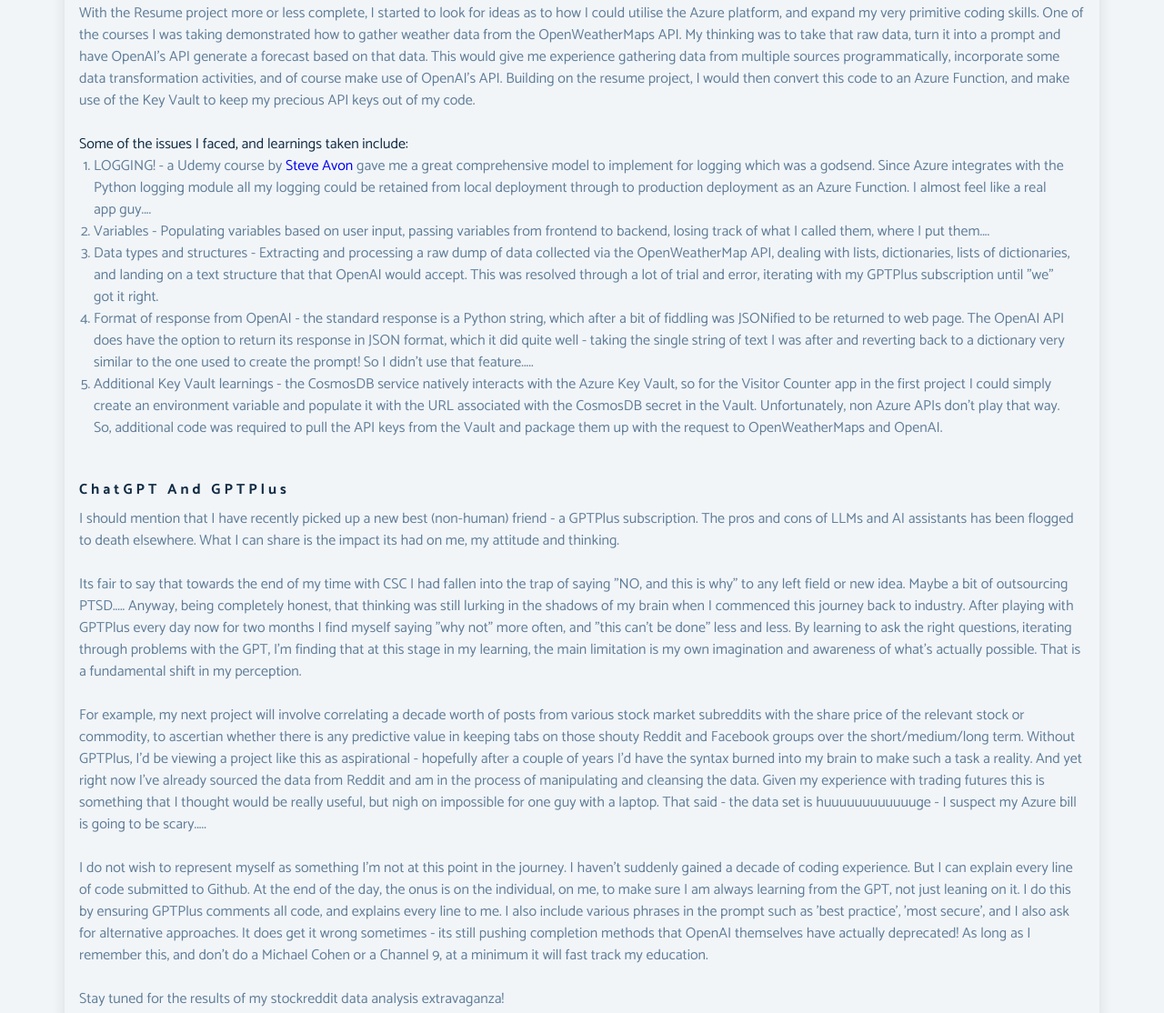
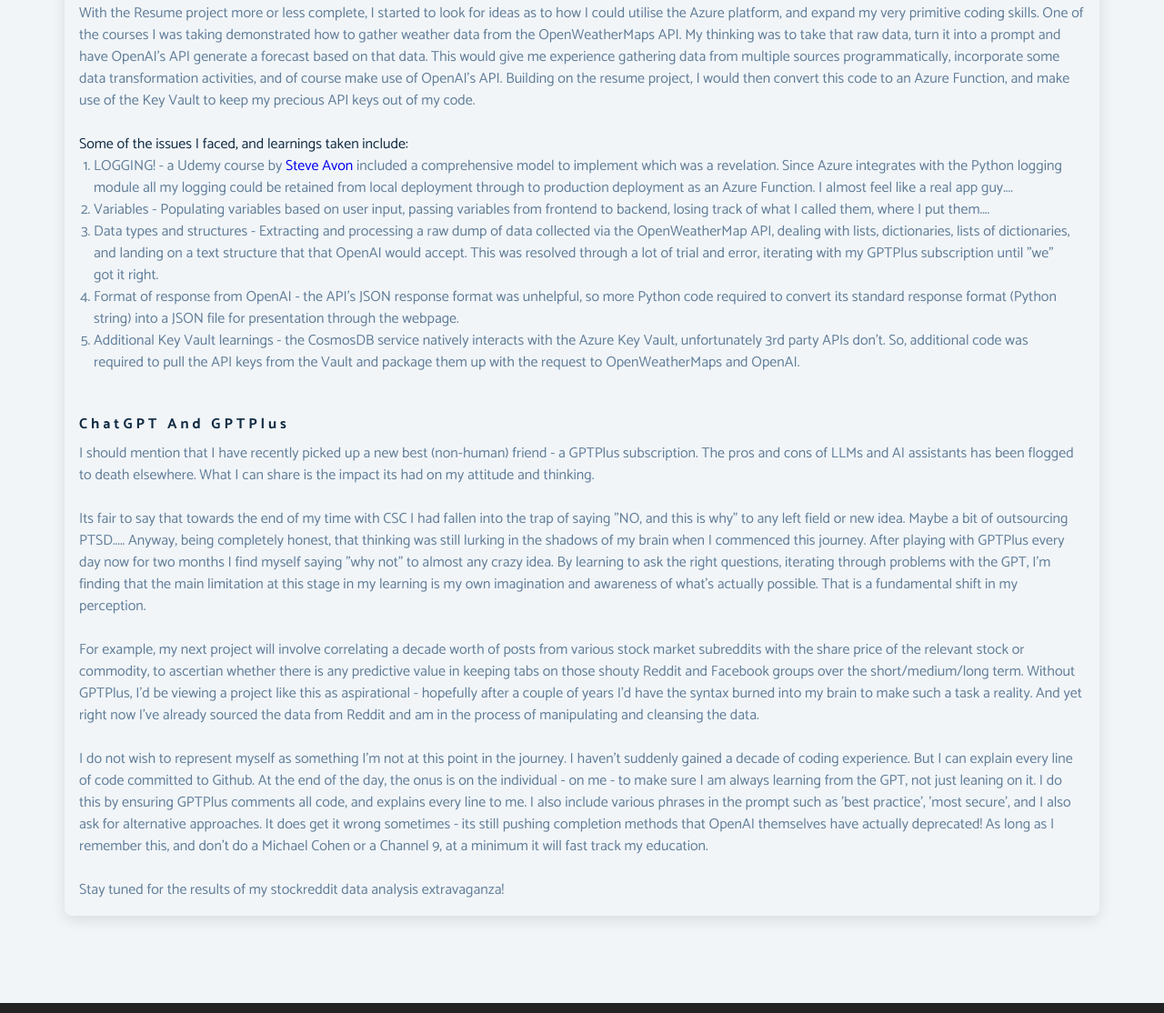
Before and after one commit to pgkeogh/ResumeProject, a plain HTML site: page FrontEnd/blog.html in a window 1280 px wide. Shown: the part 3541-4655 px from the top of the page at 91% size. Drawn offline with Linux system fonts and the light colour scheme; a web font is replaced by a local one.

Commit message:
Minor corrections to blog

```diff
--- a/FrontEnd/blog.html
+++ b/FrontEnd/blog.html
@@ -328,27 +328,27 @@
               <br>
               <br>
                 <UL> Some of the issues I faced, and learnings taken include:
-                  <li>LOGGING! - a Udemy course by <a href="https://www.udemy.com/user/steveavon/">Steve Avon</a> gave me a great comprehensive model to implement for logging which was a godsend. Since Azure integrates with the Python logging module all my logging could be retained from local deployment through to production deployment as an Azure Function. I almost feel like a real app guy....</li>
+                  <li>LOGGING! - a Udemy course by <a href="https://www.udemy.com/user/steveavon/">Steve Avon</a> included a comprehensive model to implement which was a revelation. Since Azure integrates with the Python logging module all my logging could be retained from local deployment through to production deployment as an Azure Function. I almost feel like a real app guy....</li>
                   <li>Variables - Populating variables based on user input, passing variables from frontend to backend, losing track of what I called them, where I put them....</li>
                   <li>Data types and structures - Extracting and processing a raw dump of data collected via the OpenWeatherMap API, dealing with lists, dictionaries, lists of dictionaries, and landing on a text structure that that OpenAI would accept. This was resolved through a lot of trial and error, iterating with my GPTPlus subscription until "we" got it right.</li>
-                  <li>Format of response from OpenAI - the standard response is a Python string, which after a bit of fiddling was JSONified to be returned to web page. The OpenAI API does have the option to return its response in JSON format, which it did quite well - taking the single string of text I was after and reverting back to a dictionary very similar to the one used to create the prompt! So I didn't use that feature..... </li>
-                  <li>Additional Key Vault learnings - the CosmosDB service natively interacts with the Azure Key Vault, so for the Visitor Counter app in the first project I could simply create an environment variable and populate it with the URL associated with the CosmosDB secret in the Vault. Unfortunately, non Azure APIs don't play that way. So, additional code was required to pull the API keys from the Vault and package them up with the request to OpenWeatherMaps and OpenAI.</li>
+                  <li>Format of response from OpenAI - the API's JSON response format was unhelpful, so more Python code required to convert its standard response format (Python string) into a JSON file for presentation through the webpage. </li>
+                  <li>Additional Key Vault learnings - the CosmosDB service natively interacts with the Azure Key Vault, unfortunately 3rd party APIs don't. So, additional code was required to pull the API keys from the Vault and package them up with the request to OpenWeatherMaps and OpenAI.</li>
                 </UL>
               </p>
               <br>
               <br>
               <h5>ChatGPT and GPTPlus</h5>
               <p>
-              I should mention that I have recently picked up a new best (non-human) friend - a GPTPlus subscription. The pros and cons of LLMs and AI assistants has been flogged to death elsewhere. What I can share is the impact its had on me, my attitude and thinking.
+              I should mention that I have recently picked up a new best (non-human) friend - a GPTPlus subscription. The pros and cons of LLMs and AI assistants has been flogged to death elsewhere. What I can share is the impact its had on my attitude and thinking.
               <br>
               <br>
-              Its fair to say that towards the end of my time with CSC I had fallen into the trap of saying "NO, and this is why" to any left field or new idea. Maybe a bit of outsourcing PTSD..... Anyway, being completely honest, that thinking was still lurking in the shadows of my brain when I commenced this journey back to industry. After playing with GPTPlus every day now for two months I find myself saying "why not" more often, and "this can't be done" less and less. By learning to ask the right questions, iterating through problems with the GPT, I'm finding that at this stage in my learning, the main limitation is my own imagination and awareness of what's actually possible. That is a fundamental shift in my perception.
+              Its fair to say that towards the end of my time with CSC I had fallen into the trap of saying "NO, and this is why" to any left field or new idea. Maybe a bit of outsourcing PTSD..... Anyway, being completely honest, that thinking was still lurking in the shadows of my brain when I commenced this journey. After playing with GPTPlus every day now for two months I find myself saying "why not" to almost any crazy idea. By learning to ask the right questions, iterating through problems with the GPT, I'm finding that the main limitation at this stage in my learning is my own imagination and awareness of what's actually possible. That is a fundamental shift in my perception.
               <br>
               <br>
-              For example, my next project will involve correlating a decade worth of posts from various stock market subreddits with the share price of the relevant stock or commodity, to ascertian whether there is any predictive value in keeping tabs on those shouty Reddit and Facebook groups over the short/medium/long term. Without GPTPlus, I'd be viewing a project like this as aspirational - hopefully after a couple of years I'd have the syntax burned into my brain to make such a task a reality. And yet right now I've already sourced the data from Reddit and am in the process of manipulating and cleansing the data. Given my experience with trading futures this is something that I thought would be really useful, but nigh on impossible for one guy with a laptop. That said - the data set is huuuuuuuuuuuuge - I suspect my Azure bill is going to be scary.....
+              For example, my next project will involve correlating a decade worth of posts from various stock market subreddits with the share price of the relevant stock or commodity, to ascertian whether there is any predictive value in keeping tabs on those shouty Reddit and Facebook groups over the short/medium/long term. Without GPTPlus, I'd be viewing a project like this as aspirational - hopefully after a couple of years I'd have the syntax burned into my brain to make such a task a reality. And yet right now I've already sourced the data from Reddit and am in the process of manipulating and cleansing the data.
               <br>
               <br>
-              I do not wish to represent myself as something I'm not at this point in the journey. I haven't suddenly gained a decade of coding experience. But I can explain every line of code submitted to Github. At the end of the day, the onus is on the individual, on me, to make sure I am always learning from the GPT, not just leaning on it. I do this by ensuring GPTPlus comments all code, and explains every line to me. I also include various phrases in the prompt such as 'best practice', 'most secure', and I also ask for alternative approaches. It does get it wrong sometimes - its still pushing completion methods that OpenAI themselves have actually deprecated! As long as I remember this, and don't do a Michael Cohen or a Channel 9, at a minimum it will fast track my education.
+              I do not wish to represent myself as something I'm not at this point in the journey. I haven't suddenly gained a decade of coding experience. But I can explain every line of code committed to Github. At the end of the day, the onus is on the individual - on me - to make sure I am always learning from the GPT, not just leaning on it. I do this by ensuring GPTPlus comments all code, and explains every line to me. I also include various phrases in the prompt such as 'best practice', 'most secure', and I also ask for alternative approaches. It does get it wrong sometimes - its still pushing completion methods that OpenAI themselves have actually deprecated! As long as I remember this, and don't do a Michael Cohen or a Channel 9, at a minimum it will fast track my education.
               <br>
               <br>
               Stay tuned for the results of my stockreddit data analysis extravaganza!
```
